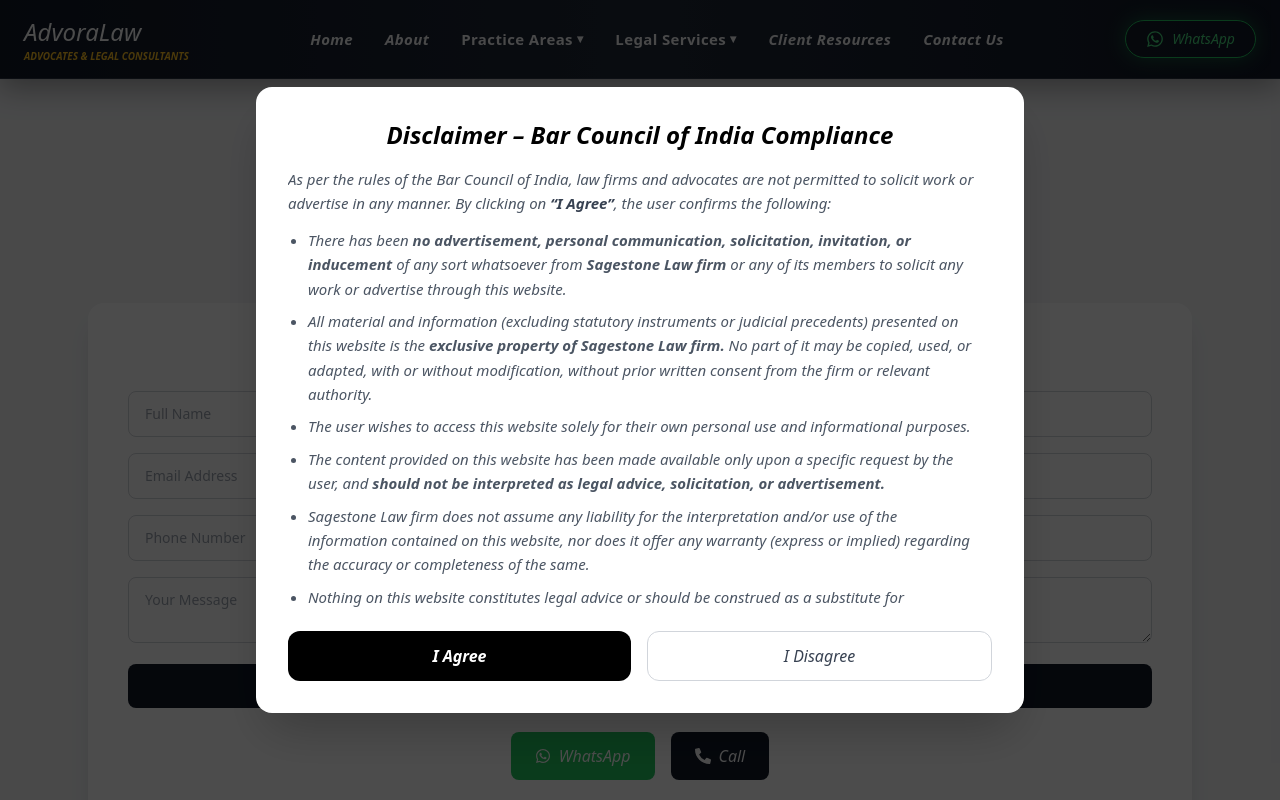
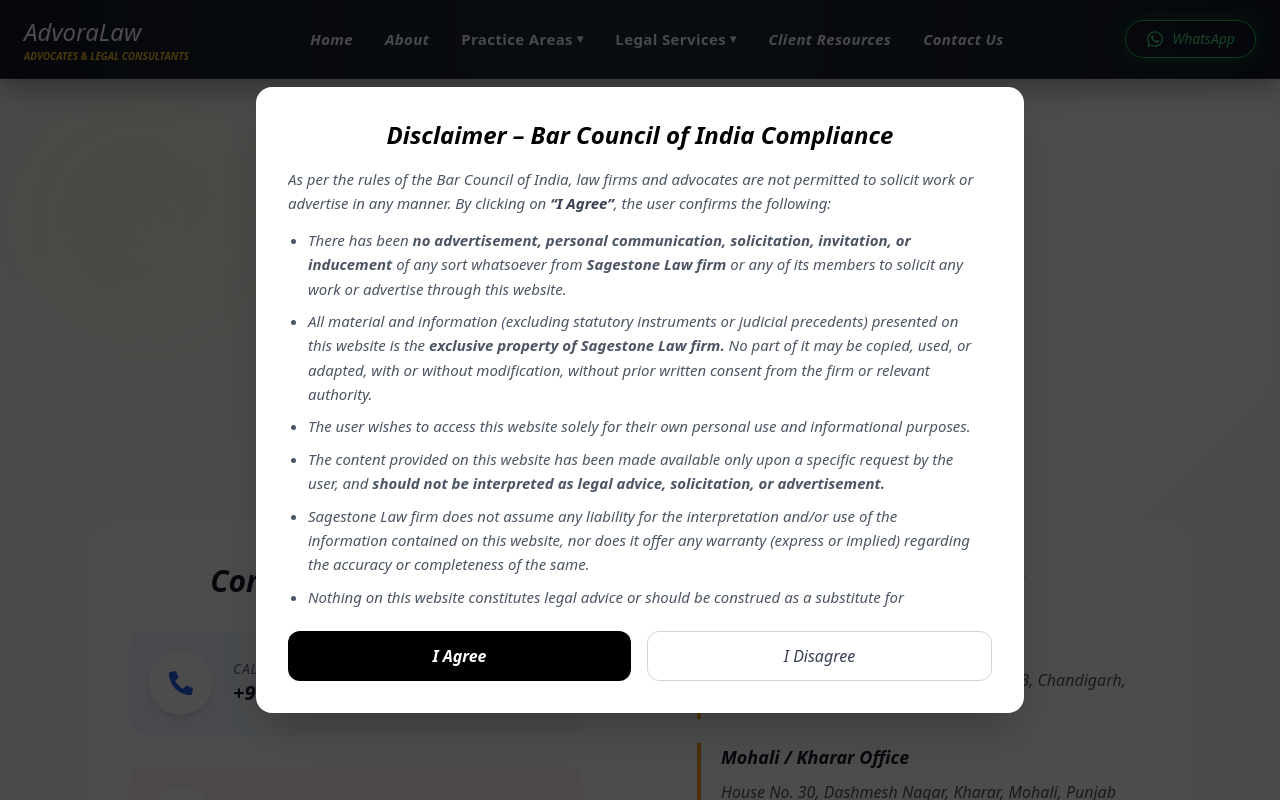
Before and after one commit to Vijay7508/Jeevaraj_Advocate_his_website_in_NextJS19, a Next.js app: page /contact in a window 1280 px wide. Shown: the top 800 px of the page. Built offline with nearby package versions, Linux system fonts and the light colour scheme.

Commit message:
Updated contact'

```diff
--- a/src/app/contact/page.jsx
+++ b/src/app/contact/page.jsx
@@ -59,118 +59,169 @@ export default function ContactUsSection() {
   <meta name="viewport" content="width=device-width, initial-scale=1" />
 </Head>
 
-    <section className="bg-gray-100 py-16 italic">
-      <div className="max-w-6xl mx-auto px-6 space-y-16">
+   <section className="relative overflow-hidden py-20 bg-gradient-to-br from-gray-100 via-white to-gray-100 italic">
+
+  {/* Background Blobs */}
+  <div className="absolute top-0 left-0 w-72 h-72 bg-amber-200/20 rounded-full blur-3xl animate-pulse"></div>
+  <div className="absolute bottom-0 right-0 w-72 h-72 bg-gray-300/20 rounded-full blur-3xl animate-pulse"></div>
+
+  <div className="max-w-6xl mx-auto px-6 relative z-10">
 
     {/* Heading */}
-        <div className="text-center animate-fadeUp">
-          <h2 className="text-4xl font-bold text-gray-900 mb-2">
-            Contact Us
+    <div className="text-center mb-16">
+      <span className="inline-block px-4 py-2 rounded-full bg-amber-100 text-amber-700 text-sm font-semibold mb-4">
+        Get In Touch
+      </span>
+
+      <h2 className="text-4xl md:text-5xl font-bold text-gray-900 mb-5">
+        Contact AdvoraLaw
       </h2>
-          <p className="text-gray-600 max-w-2xl mx-auto">
-            Get in touch with our expert team. Fill the form, call, or chat with us on WhatsApp. We’ll respond promptly.
+
+      <p className="text-gray-600 max-w-3xl mx-auto text-lg leading-relaxed">
+        Our experienced legal professionals are ready to assist you with
+        civil, criminal, family, property, corporate and service matters.
+        Reach out today for trusted legal guidance.
       </p>
     </div>
 
-        {/* Appointment Form */}
-        <div className="bg-white rounded-2xl shadow-xl p-10 animate-fadeRight">
-          <h3 className="text-2xl font-semibold text-gray-900 mb-4 text-center">
-            Book an Appointment
-          </h3>
-          <form className="space-y-4 text-sm">
-            <input
-              type="text"
-              placeholder="Full Name"
-              className="w-full border border-gray-300 rounded-lg px-4 py-3 focus:outline-none focus:ring-2 focus:ring-gray-900 transition"
-            />
-            <input
-              type="email"
-              placeholder="Email Address"
-              className="w-full border border-gray-300 rounded-lg px-4 py-3 focus:outline-none focus:ring-2 focus:ring-gray-900 transition"
-            />
-            <input
-              type="tel"
-              placeholder="Phone Number"
-              className="w-full border border-gray-300 rounded-lg px-4 py-3 focus:outline-none focus:ring-2 focus:ring-gray-900 transition"
-            />
-            <textarea
-              placeholder="Your Message"
-              className="w-full border border-gray-300 rounded-lg px-4 py-3 focus:outline-none focus:ring-2 focus:ring-gray-900 transition"
-            />
-            <button
-              type="submit"
-              className="w-full bg-gray-900 text-white py-3 rounded-lg hover:bg-gray-700 transition font-semibold"
-            >
-              Submit
-            </button>
-          </form>
+    {/* CTA Buttons */}
+    <div className="flex flex-col sm:flex-row gap-5 justify-center mb-16">
 
-          {/* WhatsApp / Call Buttons */}
-          <div className="flex flex-col sm:flex-row gap-4 mt-6 justify-center">
       <a
         href="https://wa.me/917888326148"
         target="_blank"
-              className="flex items-center justify-center gap-2 bg-green-500 text-white px-6 py-3 rounded-lg hover:bg-green-600 transition font-medium"
+        rel="noopener noreferrer"
+        className="group flex items-center justify-center gap-3 bg-green-500 text-white px-8 py-4 rounded-2xl font-semibold shadow-xl hover:scale-105 transition-all duration-300"
       >
-              <FaWhatsapp /> WhatsApp
+        <FaWhatsapp className="text-2xl group-hover:rotate-12 transition" />
+        WhatsApp Now
       </a>
+
       <a
         href="tel:+917888326148"
-              className="flex items-center justify-center gap-2 bg-gray-900 text-white px-6 py-3 rounded-lg hover:bg-gray-700 transition font-medium"
+        className="group flex items-center justify-center gap-3 bg-gray-900 text-white px-8 py-4 rounded-2xl font-semibold shadow-xl hover:scale-105 transition-all duration-300"
       >
-              <FaPhoneAlt /> Call
+        <FaPhoneAlt className="group-hover:animate-bounce" />
+        Call Now
       </a>
-          </div>
+
     </div>
 
-        {/* Google Map */}
-        {/* <div className="w-full rounded-2xl overflow-hidden shadow-xl animate-fadeUp">
-          <iframe
-            src="https://www.google.com/maps/embed?pb=!1m18!1m12!1m3!1d3651.1234567890!2d76.743723!3d30.719452!2m3!1f0!2f0!3f0!3m2!1i1024!2i768!4f13.1!3m3!1m2!1s0x0%3A0x0!2zMzDCsDQzJzE0LjAiTiA3NsKwNDQnMzcuNCJF!5e0!3m2!1sen!2sin!4v0000000000000000"
-            width="100%"
-            height="350"
-            style={{ border: 0 }}
-            allowFullScreen=""
-            loading="lazy"
-            title="Chandigarh District Court"
-          ></iframe>
-        </div> */}
+    {/* Contact Cards */}
+    <div className="grid lg:grid-cols-2 gap-8">
 
-        {/* Contact Info */}
-        <div className="bg-white rounded-2xl shadow-xl p-10 space-y-6 animate-fadeLeft">
-          <div className="flex items-start gap-4">
-  <FaMapMarkerAlt className="text-3xl text-gray-800 mt-1" />
+  {/* CONTACT CARD */}
+  <div className="group relative overflow-hidden rounded-[30px] bg-white p-[1px] hover:scale-[1.02] transition-all duration-500">
+
+    <div className="absolute inset-0 bg-gradient-to-r from-blue-500 via-purple-500 to-red-500 opacity-0 group-hover:opacity-100 blur-xl transition-all duration-500"></div>
+
+    <div className="relative bg-white rounded-[30px] p-10 h-full">
+
+      <h3 className="text-3xl font-bold text-gray-900 mb-8 text-center">
+        Contact Information
+      </h3>
+
+      <div className="space-y-8">
+
+        {/* Phone */}
+        <div className="flex items-center gap-5 p-5 rounded-2xl bg-blue-50 hover:bg-blue-100 transition">
+          <div className="w-16 h-16 rounded-full bg-white flex items-center justify-center shadow-md">
+            <FaPhoneAlt className="text-2xl text-blue-600" />
+          </div>
+
           <div>
-    <h4 className="font-semibold text-gray-900">Office Address</h4>
-
-    <p className="text-gray-700 mt-1">
-      <strong>Chandigarh Office:</strong><br />
-      Chamber No. 455, District Courts, Sector-43, Chandigarh, India
+            <p className="text-sm text-gray-500 uppercase tracking-wider">
+              Call Us
             </p>
-
-    <p className="text-gray-700 mt-2">
-      <strong>Mohali / Kharar Office:</strong><br />
-      House No. 30, Dashmesh Nagar, Kharar, Mohali, Punjab
+            <p className="text-xl font-bold text-gray-900">
+              +91 7888326148
             </p>
           </div>
         </div>
 
+        {/* Email */}
+        <div className="flex items-center gap-5 p-5 rounded-2xl bg-red-50 hover:bg-red-100 transition">
+          <div className="w-16 h-16 rounded-full bg-white flex items-center justify-center shadow-md">
+            <FaEnvelope className="text-2xl text-red-500" />
+          </div>
 
-          <div className="flex items-start gap-4">
-            <FaPhoneAlt className="text-3xl text-gray-800 mt-1" />
           <div>
-              <h4 className="font-semibold text-gray-900">Phone</h4>
-              <p className="text-gray-700">+91 7888326148</p>
+            <p className="text-sm text-gray-500 uppercase tracking-wider">
+              Email Us
+            </p>
+            <p className="text-lg font-bold text-gray-900 break-all">
+              advoralaw@gmail.com
+            </p>
           </div>
         </div>
 
-          <div className="flex items-start gap-4">
-            <FaEnvelope className="text-3xl text-gray-800 mt-1" />
-            <div>
-              <h4 className="font-semibold text-gray-900">Email</h4>
-              <p className="text-gray-700">advoralaw@gmail.com</p>
+      </div>
+
     </div>
   </div>
+
+  {/* ADDRESS CARD */}
+  <div className="group relative overflow-hidden rounded-[30px] bg-white p-[1px] hover:scale-[1.02] transition-all duration-500">
+
+    <div className="absolute inset-0 bg-gradient-to-r from-amber-500 via-yellow-400 to-amber-500 opacity-0 group-hover:opacity-100 blur-xl transition-all duration-500"></div>
+
+    <div className="relative bg-white rounded-[30px] p-10 h-full">
+
+      <h3 className="text-3xl font-bold text-gray-900 mb-8 text-center">
+        Office Address
+      </h3>
+
+      <div className="space-y-6">
+
+        <div className="border-l-4 border-amber-500 pl-5">
+          <h4 className="font-bold text-gray-900 text-lg">
+            Chandigarh Office
+          </h4>
+
+          <p className="text-gray-600 mt-2 leading-relaxed">
+            Chamber No. 455, District Courts,
+            Sector-43, Chandigarh, India
+          </p>
+        </div>
+
+        <div className="border-l-4 border-amber-500 pl-5">
+          <h4 className="font-bold text-gray-900 text-lg">
+            Mohali / Kharar Office
+          </h4>
+
+          <p className="text-gray-600 mt-2 leading-relaxed">
+            House No. 30, Dashmesh Nagar,
+            Kharar, Mohali, Punjab
+          </p>
+        </div>
+
+      </div>
+
+    </div>
+  </div>
+
+</div>
+
+    {/* Bottom CTA */}
+    <div className="mt-16 text-center bg-gray-900 rounded-3xl p-10 text-white shadow-2xl">
+      <h3 className="text-3xl font-bold mb-4">
+        Need Immediate Legal Assistance?
+      </h3>
+
+      <p className="text-gray-300 mb-6 max-w-2xl mx-auto">
+        Connect with our legal experts today and get professional guidance
+        for your legal concerns.
+      </p>
+
+      <a
+        href="https://wa.me/917888326148"
+        target="_blank"
+        rel="noopener noreferrer"
+        className="inline-flex items-center gap-3 bg-green-500 px-8 py-4 rounded-full font-semibold hover:scale-105 transition-all"
+      >
+        <FaWhatsapp />
+        Start WhatsApp Consultation
+      </a>
     </div>
 
   </div>
```
Also changed, not shown: src/app/sitemap/page.jsx (added, +124 -0 lines). Lines whose indentation alone changed are shown as unchanged.
